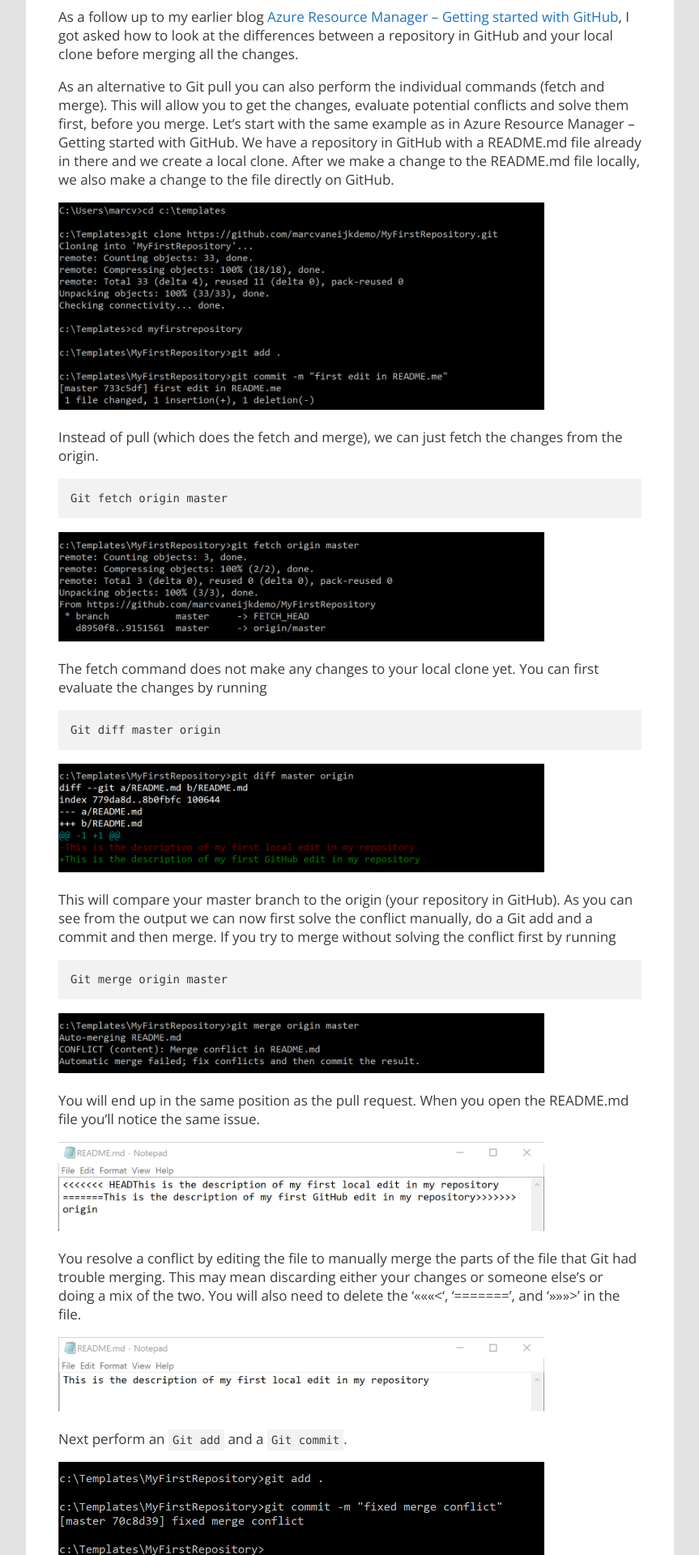
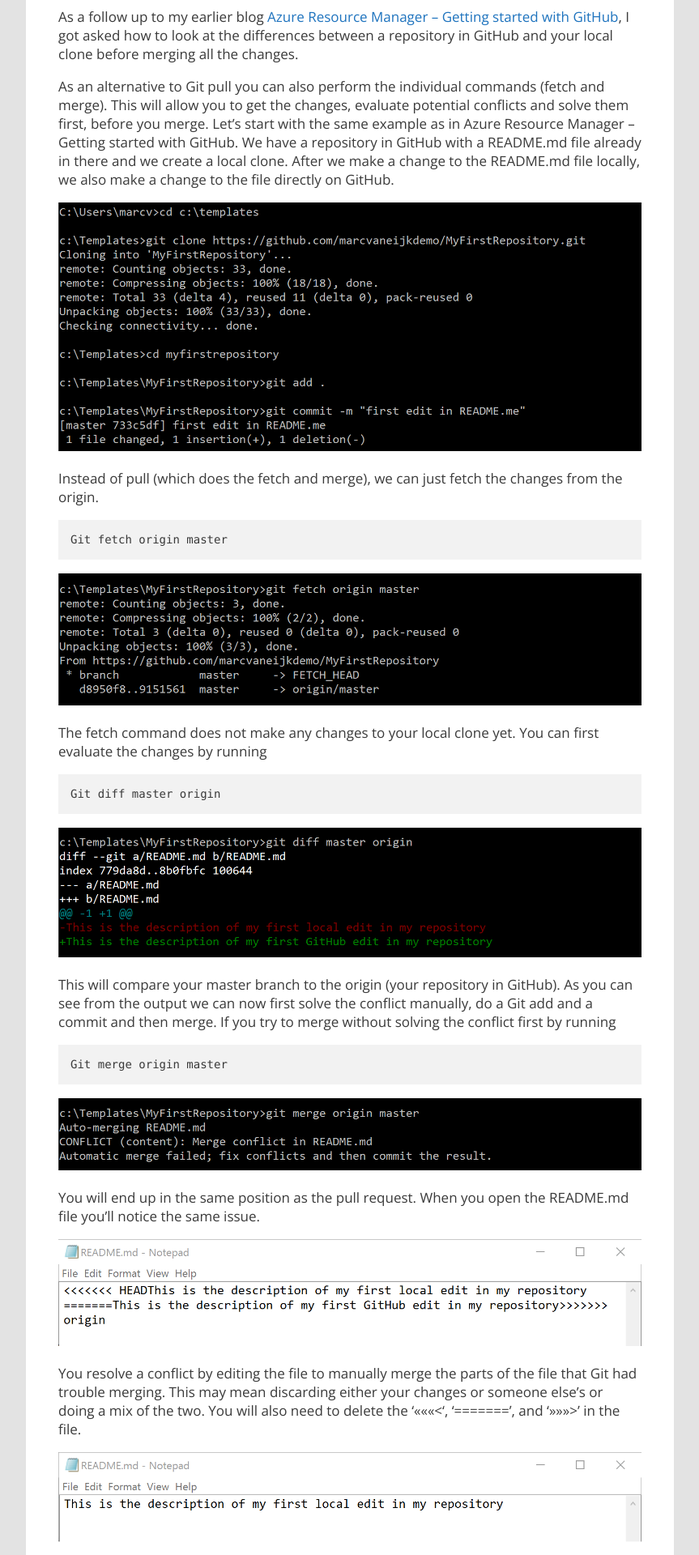
Before and after one commit to marcvaneijk/marcvaneijk.old, a Jekyll site: the page built from _posts/2016-02-17-gitfetchdiffmerge.md, in a window 1280 px wide. Shown: the part 391-2311 px from the top of the page at 81% size, without its empty margins (58-921 px from the left). Built offline with Jekyll 4.4.1, drawn with Linux system fonts in a browser that asks for light colours; nearby versions of some CDN libraries.

Commit message:
Update 2016-02-17-gitfetchdiffmerge.md

````diff
--- a/_posts/2016-02-17-gitfetchdiffmerge.md
+++ b/_posts/2016-02-17-gitfetchdiffmerge.md
@@ -9,7 +9,7 @@ As a follow up to my earlier blog [Azure Resource Manager – Getting started wi
 
 As an alternative to Git pull you can also perform the individual commands (fetch and merge). This will allow you to get the changes, evaluate potential conflicts and solve them first, before you merge. Let’s start with the same example as in Azure Resource Manager – Getting started with GitHub. We have a repository in GitHub with a README.md file already in there and we create a local clone. After we make a change to the README.md file locally, we also make a change to the file directly on GitHub.
 
-<img src="/images/2016-02-17/01-LocalEdit.png" width="600">
+<img src="/images/2016-02-17/01-LocalEdit.png" width="720">
 
 Instead of pull (which does the fetch and merge), we can just fetch the changes from the origin.
 
@@ -17,7 +17,7 @@ Instead of pull (which does the fetch and merge), we can just fetch the changes
 Git fetch origin master
 ```
 
-<img src="/images/2016-02-17/02-Fetch.png" width="600">
+<img src="/images/2016-02-17/02-Fetch.png" width="720">
 
 The fetch command does not make any changes to your local clone yet. You can first evaluate the changes by running
 <!--more-->
@@ -26,7 +26,7 @@ The fetch command does not make any changes to your local clone yet. You can fir
 Git diff master origin
 ```
 
-<img src="/images/2016-02-17/03-Diff.png" width="600">
+<img src="/images/2016-02-17/03-Diff.png" width="720">
 
 This will compare your master branch to the origin (your repository in GitHub). As you can see from the output we can now first solve the conflict manually, do a Git add and a commit and then merge. If you try to merge without solving the conflict first by running
 
@@ -34,18 +34,18 @@ This will compare your master branch to the origin (your repository in GitHub).
 Git merge origin master
 ```
 
-<img src="/images/2016-02-17/04-MergeFailed.png" width="600">
+<img src="/images/2016-02-17/04-MergeFailed.png" width="720">
 
 You will end up in the same position as the pull request. When you open the README.md file you’ll notice the same issue.
 
-<img src="/images/2016-02-17/05-Merge1.png" width="600">
+<img src="/images/2016-02-17/05-Merge1.png" width="720">
 
 You resolve a conflict by editing the file to manually merge the parts of the file that Git had trouble merging. This may mean discarding either your changes or someone else’s or doing a mix of the two. You will also need to delete the ‘<<<<<<<‘, ‘=======’, and ‘>>>>>>>’ in the file.
 
-<img src="/images/2016-02-17/06-Merge2.png" width="600">
+<img src="/images/2016-02-17/06-Merge2.png" width="720">
 
 Next perform an `Git add` and a `Git commit`.
 
-<img src="/images/2016-02-17/07-Commit.png" width="600">
+<img src="/images/2016-02-17/07-Commit.png" width="720">
 
 After pushing your clone to GitHub you have successfully merged the local changes and the repository is in sync with your local clone. By using `Git Fetch`, `Diff` and `Merge` you are able to interact with your files at each step. `Git Pull` performs these steps in a single action.
````
